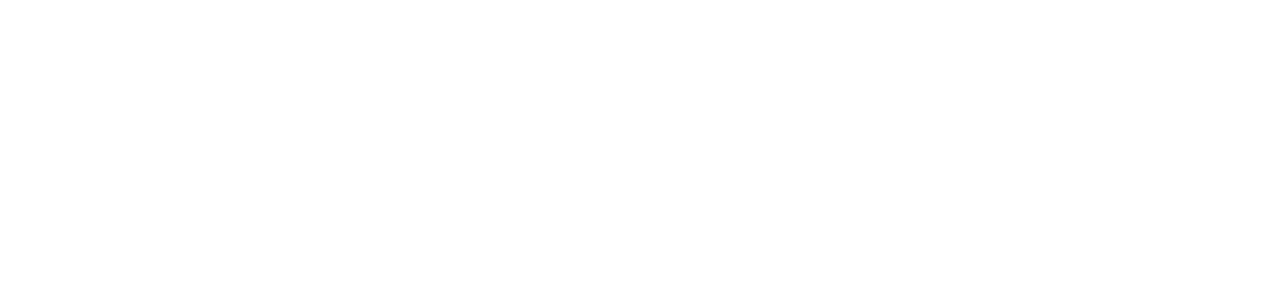
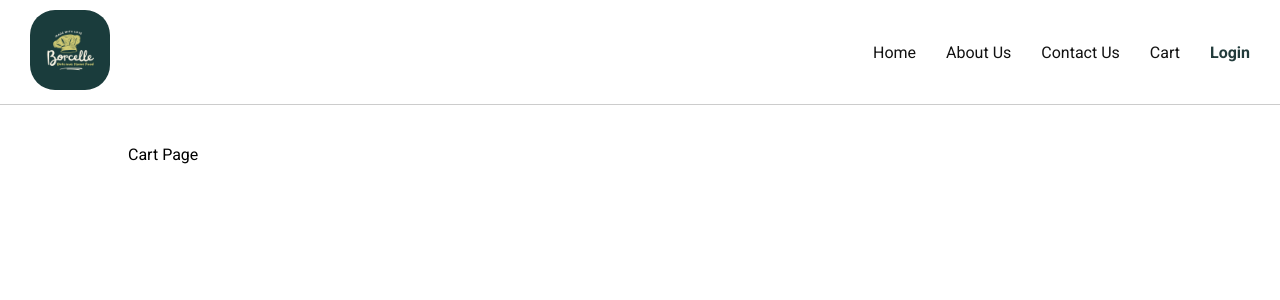
Before and after one commit to bhargavgopal-lanke/React-New, a React (Vite) app: page /cart in a window 1280 px wide. Before the commit this address had no page. Shown: the top 300 px of the page. Built offline with nearby package versions, Linux system fonts and the light colour scheme.

Commit message:
routing added for all links

```diff
--- a/App.js
+++ b/App.js
@@ -4,6 +4,8 @@
 import BodyRes from "./src/components/Body";
 import { BrowserRouter, Route, Routes } from "react-router";
 import About from "./src/components/HeaderSubRoutes/About";
+import Contact from "./src/components/HeaderSubRoutes/Contact";
+import Cart from "./src/components/HeaderSubRoutes/Cart";
 
 const AppLayout = () => {
   return (
@@ -21,6 +23,8 @@
     <Routes>
       <Route path="/" element={<AppLayout />} />
       <Route path="/about" element={<About />} />
+      <Route path="/contact" element={<Contact />} />
+      <Route path="/cart" element={<Cart />} />
     </Routes>
   </BrowserRouter>
 );
--- a/src/components/Header.jsx
+++ b/src/components/Header.jsx
@@ -27,8 +27,16 @@
                 About Us
               </NavLink>
             </li>
-            <li>Contact Us</li>
-            <li>Cart</li>
+            <li>
+              <NavLink to="/contact" end className="link">
+                Contact Us
+              </NavLink>
+            </li>
+            <li>
+              <NavLink to="/cart" end className="link">
+                Cart
+              </NavLink>
+            </li>
             <li onClick={handleClick} className="login-link">
               {loginState}
             </li>
--- /dev/null
+++ b/src/components/HeaderSubRoutes/Cart.jsx
@@ -0,0 +1,13 @@
+import React from "react";
+import Header from "../Header";
+
+const Cart = () => {
+  return (
+    <div>
+      <Header />
+      <div className="body-sec">Cart Page</div>
+    </div>
+  );
+};
+
+export default Cart;
--- /dev/null
+++ b/src/components/HeaderSubRoutes/Contact.jsx
@@ -0,0 +1,13 @@
+import React from "react";
+import Header from "../Header";
+
+const Contact = () => {
+  return (
+    <div>
+      <Header />
+      <div className="body-sec">Contact Page</div>
+    </div>
+  );
+};
+
+export default Contact;
```
